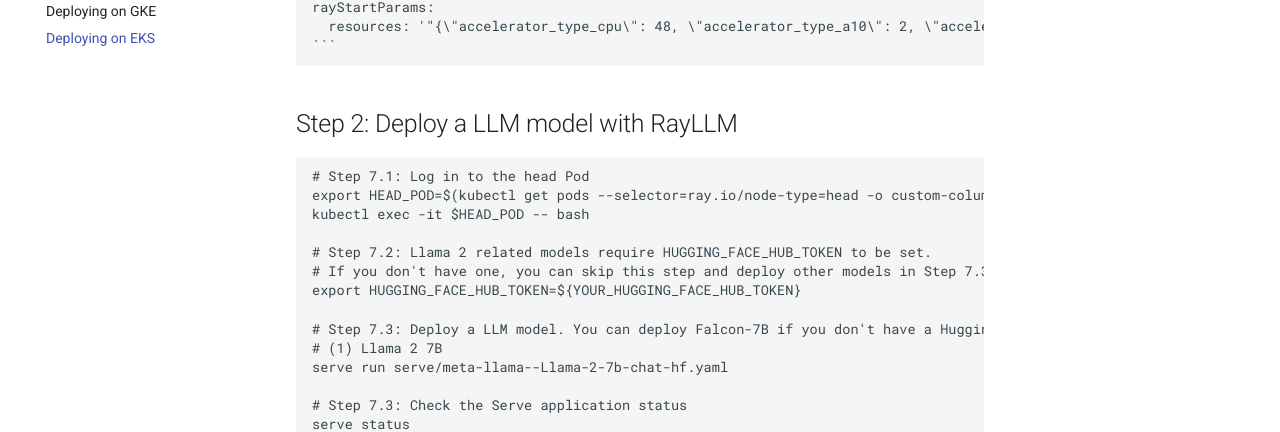
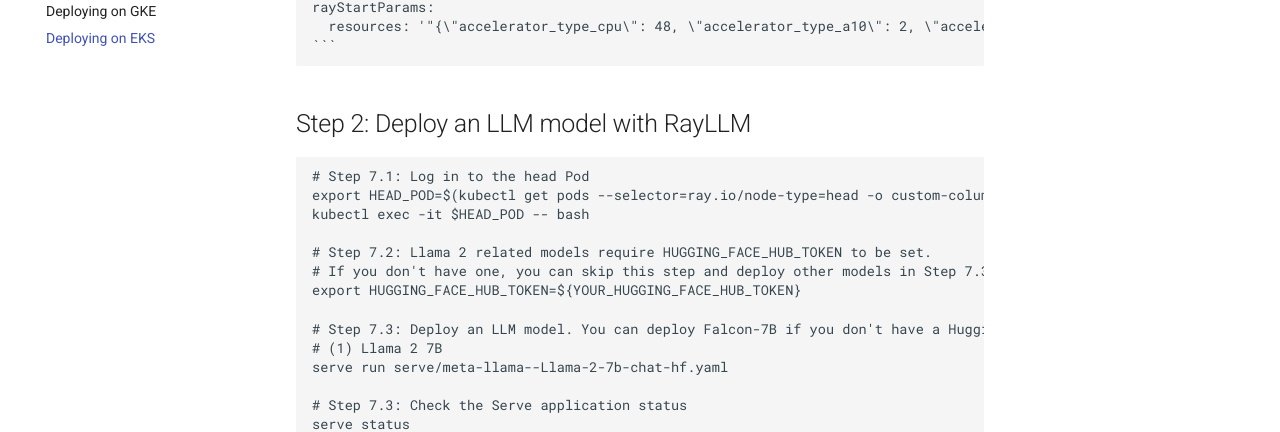
Before and after one commit to ray-project/ray-llm, an MkDocs documentation site: the page built from docs/kuberay/deploy-on-eks.md, in a window 1280 px wide and 1400 px high, scrolled down 2992 px. Shown: the part 151-583 px from the top of the window. Built offline with MkDocs 1.6.1 and Material for MkDocs 9.7.7, drawn with Linux system fonts in a browser that asks for light colours; comment, search, counter and statistics services are not loaded; some of the changed text lies outside the part shown.

Commit message:
Fix grammar
Signed-off-by: Shreyas Krishnaswamy <shrekris@anyscale.com>

````diff
--- a/docs/kuberay/deploy-on-eks.md
+++ b/docs/kuberay/deploy-on-eks.md
@@ -122,7 +122,7 @@
       resources: '"{\"accelerator_type_cpu\": 48, \"accelerator_type_a10\": 2, \"accelerator_type_a100\": 2}"'
     ```
 
-## Step 2: Deploy a LLM model with RayLLM
+## Step 2: Deploy an LLM model with RayLLM
 
 ```sh
 # Step 7.1: Log in to the head Pod
@@ -133,7 +133,7 @@
 # If you don't have one, you can skip this step and deploy other models in Step 7.3.
 export HUGGING_FACE_HUB_TOKEN=${YOUR_HUGGING_FACE_HUB_TOKEN}
 
-# Step 7.3: Deploy a LLM model. You can deploy Falcon-7B if you don't have a Hugging Face Hub token.
+# Step 7.3: Deploy an LLM model. You can deploy Falcon-7B if you don't have a Hugging Face Hub token.
 # (1) Llama 2 7B
 serve run serve/meta-llama--Llama-2-7b-chat-hf.yaml
 
````
Also changed, not shown: docs/kuberay/deploy-on-gke.md (+1 -1 lines).
